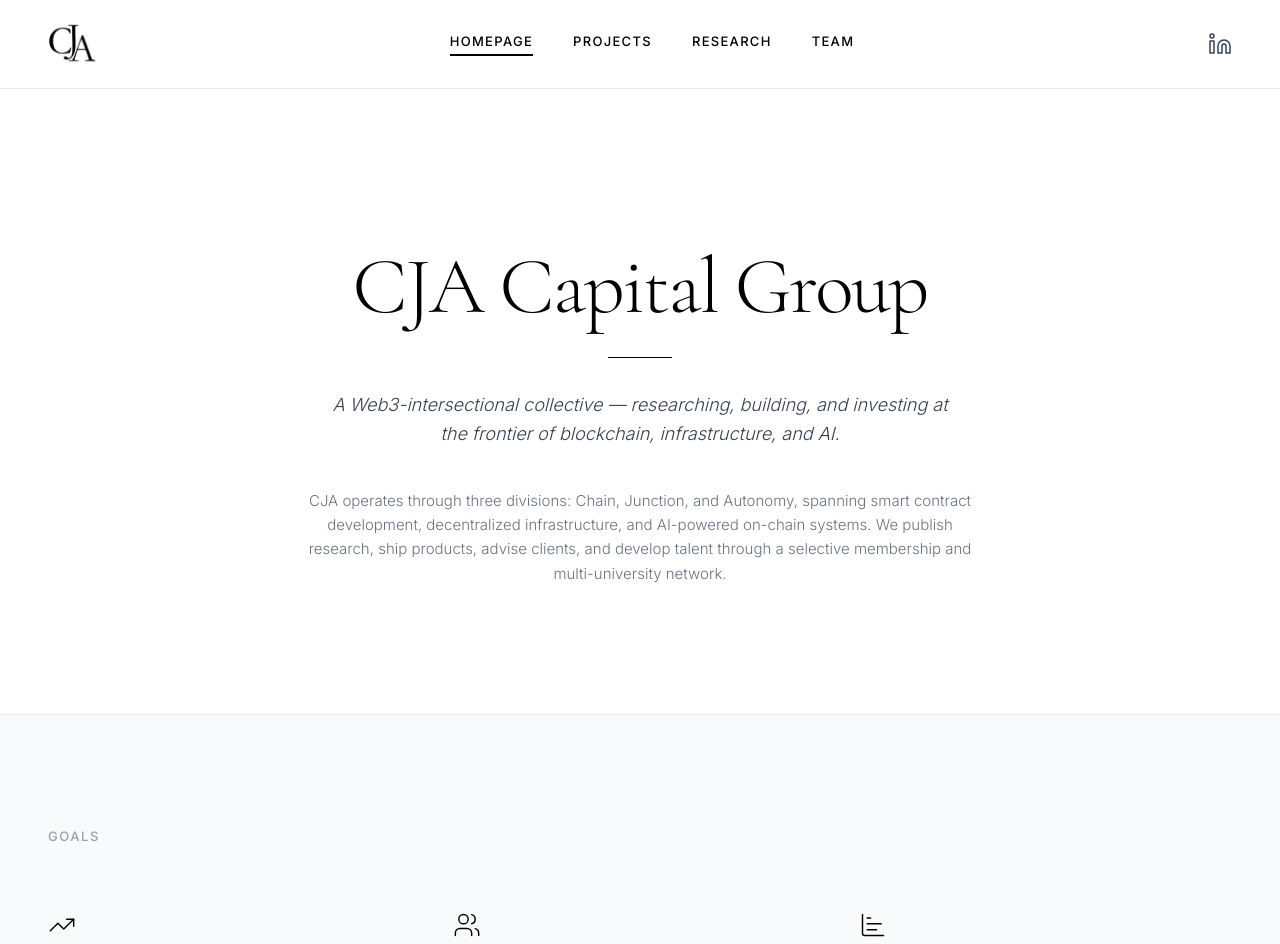
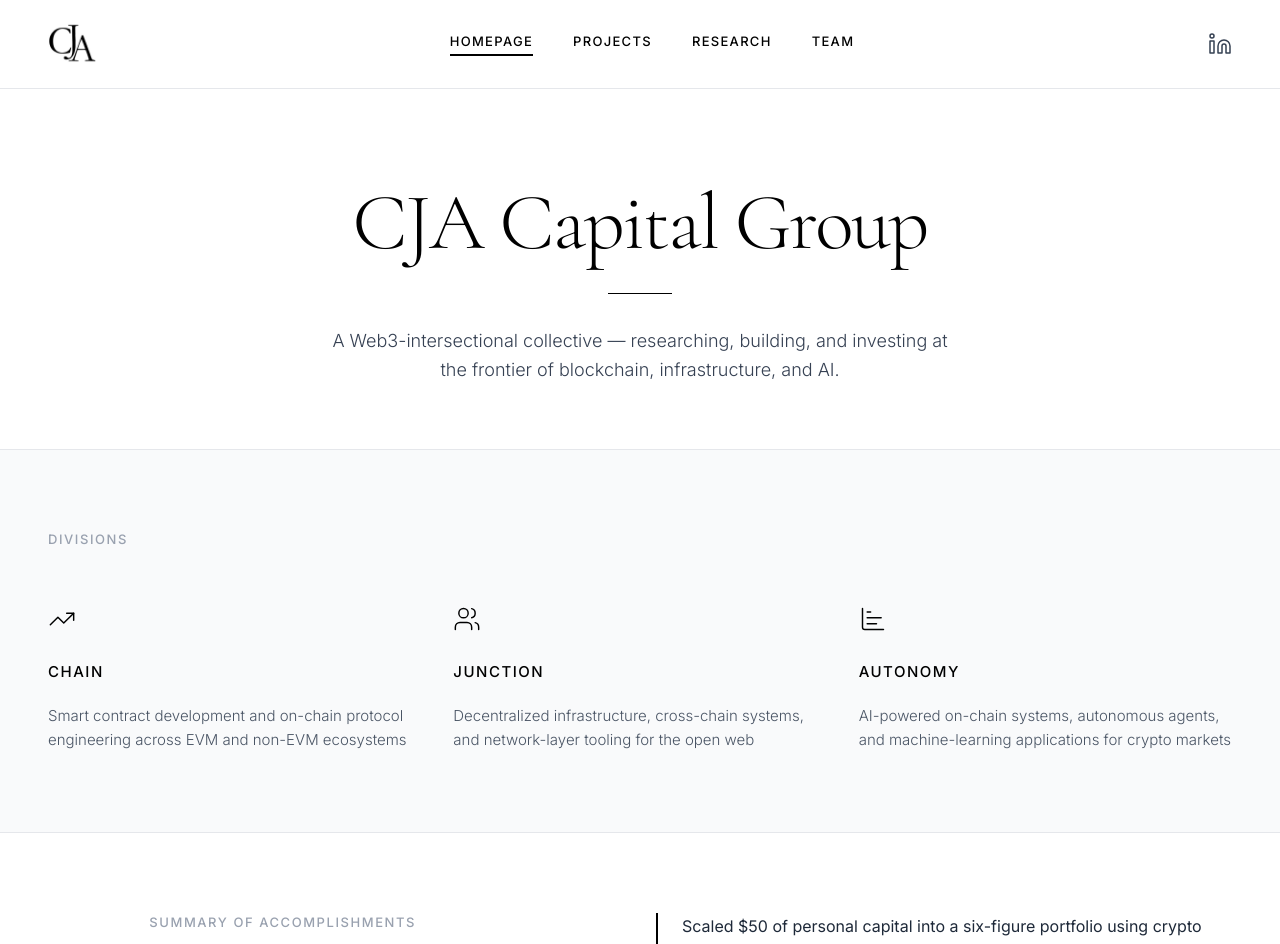
Before and after one commit to Jazib225/CJAWeb, a React (Vite) app: page / in a window 1280 px wide. Shown: the top 944 px of the page. Built offline with nearby package versions, Linux system fonts and the light colour scheme.

Commit message:
Polished mainpage

```diff
--- a/src/app/App.tsx
+++ b/src/app/App.tsx
@@ -173,26 +173,23 @@ export default function App() {
       {currentPage === 'home' && (
         <>
           {/* Hero */}
-          <section className="max-w-[1400px] mx-auto px-12 pt-40 pb-32">
+          <section className="max-w-[1400px] mx-auto px-12 pt-24 pb-16">
             <div className="max-w-[900px] mx-auto text-center">
               <h1 className="font-serif text-[5rem] leading-[0.95] tracking-tight mb-8 font-light">
                 CJA Capital Group
               </h1>
               <div className="w-16 h-[1px] bg-black mb-8 mx-auto"></div>
-              <p className="text-[1.125rem] leading-relaxed text-gray-700 max-w-[640px] font-light mx-auto mb-10 italic">
+              <p className="text-[1.125rem] leading-relaxed text-gray-700 max-w-[640px] font-light mx-auto">
                 A Web3-intersectional collective — researching, building, and investing at the frontier of blockchain, infrastructure, and AI.
-              </p>
-              <p className="text-[0.9375rem] leading-relaxed text-gray-500 max-w-[680px] font-light mx-auto">
-                CJA operates through three divisions: Chain, Junction, and Autonomy, spanning smart contract development, decentralized infrastructure, and AI-powered on-chain systems. We publish research, ship products, advise clients, and develop talent through a selective membership and multi-university network.
               </p>
             </div>
           </section>
 
-          {/* Goals — What We Do */}
+          {/* Divisions — Chain, Junction, Autonomy */}
           <section className="bg-gray-50 border-t border-b border-gray-200">
-            <div className="max-w-[1400px] mx-auto px-12 py-28">
-              <p className="text-[0.8125rem] tracking-wider uppercase text-gray-400 mb-16 font-medium" style={{ letterSpacing: '0.12em' }}>
-                Goals
+            <div className="max-w-[1400px] mx-auto px-12 py-20">
+              <p className="text-[0.8125rem] tracking-wider uppercase text-gray-400 mb-14 font-medium" style={{ letterSpacing: '0.12em' }}>
+                Divisions
               </p>
               <div className="grid grid-cols-12 gap-8">
                 <div className="col-span-4 col-start-1">
@@ -200,10 +197,10 @@ export default function App() {
                     <TrendingUp className="w-7 h-7 text-black" strokeWidth={1.25} />
                   </div>
                   <h3 className="text-[0.9375rem] tracking-wider uppercase mb-5 font-medium" style={{ letterSpacing: '0.1em' }}>
-                    Proprietary Trading & Research
+                    Chain
                   </h3>
                   <p className="text-[0.9375rem] leading-relaxed text-gray-600 font-light">
-                    Data-driven strategies across crypto spot and derivatives markets
+                    Smart contract development and on-chain protocol engineering across EVM and non-EVM ecosystems
                   </p>
                 </div>
                 <div className="col-span-4">
@@ -211,10 +208,10 @@ export default function App() {
                     <Users className="w-7 h-7 text-black" strokeWidth={1.25} />
                   </div>
                   <h3 className="text-[0.9375rem] tracking-wider uppercase mb-5 font-medium" style={{ letterSpacing: '0.1em' }}>
-                    Mentorship & Education
+                    Junction
                   </h3>
                   <p className="text-[0.9375rem] leading-relaxed text-gray-600 font-light">
-                    Guided student traders through structured research and risk frameworks
+                    Decentralized infrastructure, cross-chain systems, and network-layer tooling for the open web
                   </p>
                 </div>
                 <div className="col-span-4">
@@ -222,10 +219,10 @@ export default function App() {
                     <ChartBar className="w-7 h-7 text-black" strokeWidth={1.25} />
                   </div>
                   <h3 className="text-[0.9375rem] tracking-wider uppercase mb-5 font-medium" style={{ letterSpacing: '0.1em' }}>
-                    Onchain Infrastructure
+                    Autonomy
                   </h3>
                   <p className="text-[0.9375rem] leading-relaxed text-gray-600 font-light">
-                    Built experimental payment and settlement primitives using blockchain rails
+                    AI-powered on-chain systems, autonomous agents, and machine-learning applications for crypto markets
                   </p>
                 </div>
               </div>
@@ -233,7 +230,7 @@ export default function App() {
           </section>
 
           {/* Summary of Accomplishments */}
-          <section className="max-w-[1400px] mx-auto px-12 py-32">
+          <section className="max-w-[1400px] mx-auto px-12 py-20">
             <div className="grid grid-cols-12 gap-8">
               <div className="col-span-5 col-start-2">
                 <p className="text-[0.8125rem] tracking-wider uppercase text-gray-400 mb-8 font-medium" style={{ letterSpacing: '0.12em' }}>
@@ -270,7 +267,7 @@ export default function App() {
 
           {/* Contact */}
           <section className="border-t border-gray-200">
-            <div className="max-w-[1400px] mx-auto px-12 py-32">
+            <div className="max-w-[1400px] mx-auto px-12 py-20">
               <div className="max-w-[700px] mx-auto text-center">
                 <h2 className="font-serif text-[2.25rem] mb-6 font-light tracking-tight">
                   Contact Us
```
